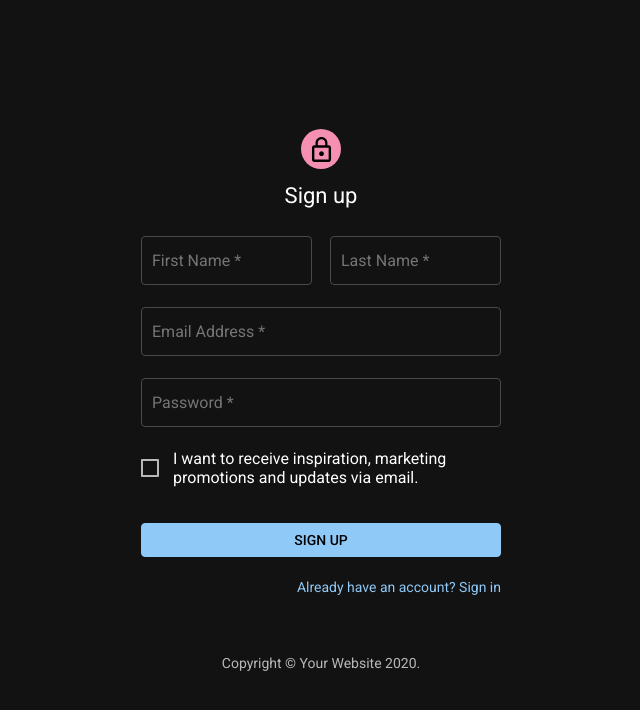
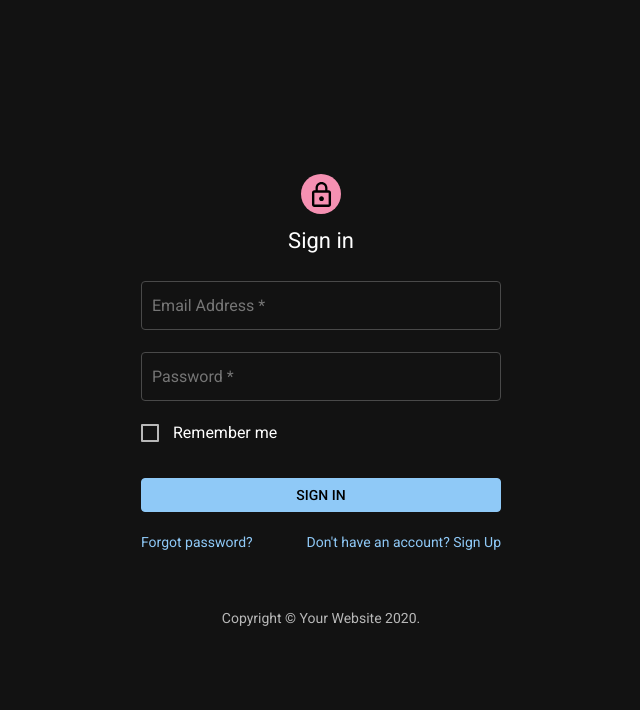
Before and after one commit to viaplsn/hw22-React-Styled-Components, a React (Create React App) app: page /hw22-React-Styled-Components/SignIn in a window 1280 px wide. Before the commit this address led to /SignUp. Shown: the top 710 px of the page, without its empty margins (319-959 px from the left). Built offline with nearby package versions, Linux system fonts and the light colour scheme.

Commit message:
React router changes

```diff
--- a/src/App.js
+++ b/src/App.js
@@ -7,11 +7,11 @@ import Homepage from './pages/homepage/homepage';
 function App() {
   return (
     <Switch>
-      <Route path="/SignIn" component={SignIn}/>
-      <Route path="/SignUp" component={SignUp}/>
-      <Route path="/Homepage" component={Homepage} />
+      <Route path="/hw22-React-Styled-Components/SignIn" component={SignIn}/>
+      <Route path="/hw22-React-Styled-Components/SignUp" component={SignUp}/>
+      <Route path="/hw22-React-Styled-Components/Homepage" component={Homepage} />
       <Route path='/hw22-React-Styled-Components'>
-        <Redirect to='/SignUp' />
+        <Redirect to='/hw22-React-Styled-Components/SignUp' />
       </Route>
       <Route path="*">
         <h1 className="noPage">No page found</h1>
--- a/src/pages/homepage/homepage.jsx
+++ b/src/pages/homepage/homepage.jsx
@@ -5,7 +5,7 @@ const Homepage = () => {
     return(
         <main className="homepage">
             <h1>Hello, {JSON.parse(localStorage.firstName)} {JSON.parse(localStorage.lastName)}</h1>
-            <Link className="link" to="/SignIn">Logout</Link>
+            <Link className="link" to="/hw22-React-Styled-Components/SignIn">Logout</Link>
         </main>
     )
 };
--- a/src/pages/signin/signin.jsx
+++ b/src/pages/signin/signin.jsx
@@ -30,10 +30,10 @@ const SignIn = (props) => {
         }
         if(emailValue === localStorage.email.split('"').join("") && passwordValue === localStorage.password.split('"').join("") && checkbox.checked) {
             localStorage.setItem('authorizationToken', true);
-            props.history.push('/Homepage')
+            props.history.push('/hw22-React-Styled-Components/Homepage')
         } else if(emailValue === localStorage.email.split('"').join("") && passwordValue === localStorage.password.split('"').join("") && !checkbox.checked) {
             localStorage.setItem('authorizationToken', false);
-            props.history.push('/Homepage')
+            props.history.push('/hw22-React-Styled-Components/Homepage')
         } else {
             errors.insertAdjacentHTML('beforeend', '<p class="error__signin">Wrong email or password</p>')
         }
@@ -51,8 +51,8 @@ const SignIn = (props) => {
             <Checkbox label="Remember me" />
             <Button text="Sign in" onButtonClick={logIn} />
             <div className="links__container">
-                <Link className="link" to="/SignIn">Forgot password?</Link>
-                <Link className="link" to="/SignUp">Don't have an account? Sign Up</Link>
+                <Link className="link" to="/hw22-React-Styled-Components/SignIn">Forgot password?</Link>
+                <Link className="link" to="/hw22-React-Styled-Components/SignUp">Don't have an account? Sign Up</Link>
             </div>
             <p className="copyright">Copyright © Your Website 2020.</p>
             <div className="error__container__signin"></div>
--- a/src/pages/signup/signup.jsx
+++ b/src/pages/signup/signup.jsx
@@ -27,7 +27,7 @@ const SignUp = (props) => {
             localStorage.setItem('lastName', JSON.stringify(lastNameValue));
             localStorage.setItem('email', JSON.stringify(emailValue));
             localStorage.setItem('password', JSON.stringify(passwordValue));
-            props.history.push('/SignIn')
+            props.history.push('/hw22-React-Styled-Components/SignIn')
         }else {
             errors.insertAdjacentHTML('beforeend', '<p class="error__signup">Please fill out all required fields correctly</p>')
         }
@@ -49,7 +49,7 @@ const SignUp = (props) => {
             <Checkbox label="I want to receive inspiration, marketing promotions and updates via email." />
             <Button text="Sign up" onButtonClick={subscribe} />
             <div className="links__container links__signup">
-                <Link className="link" to="/SignIn">Already have an account? Sign in</Link>
+                <Link className="link" to="/hw22-React-Styled-Components/SignIn">Already have an account? Sign in</Link>
             </div>
             <p className="copyright">Copyright © Your Website 2020.</p>
             <div className="error__container__signup"></div>
```
